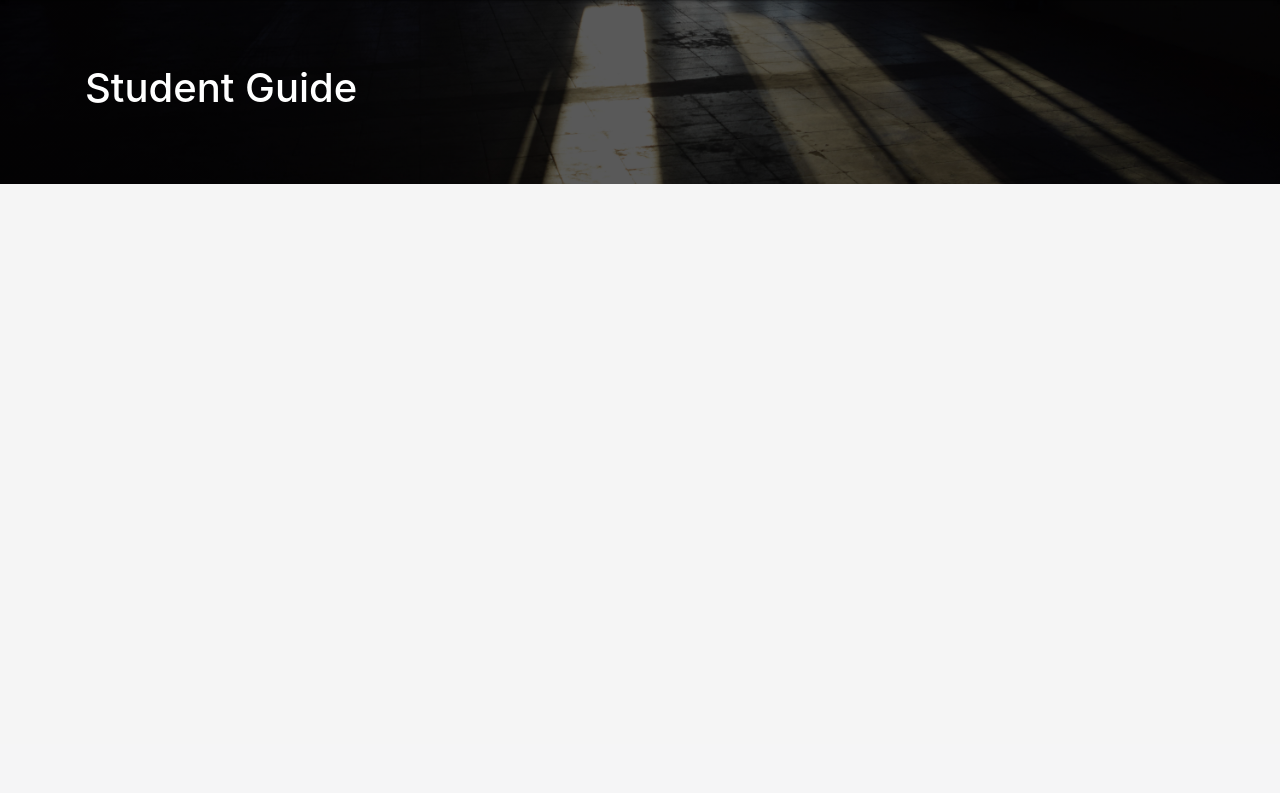
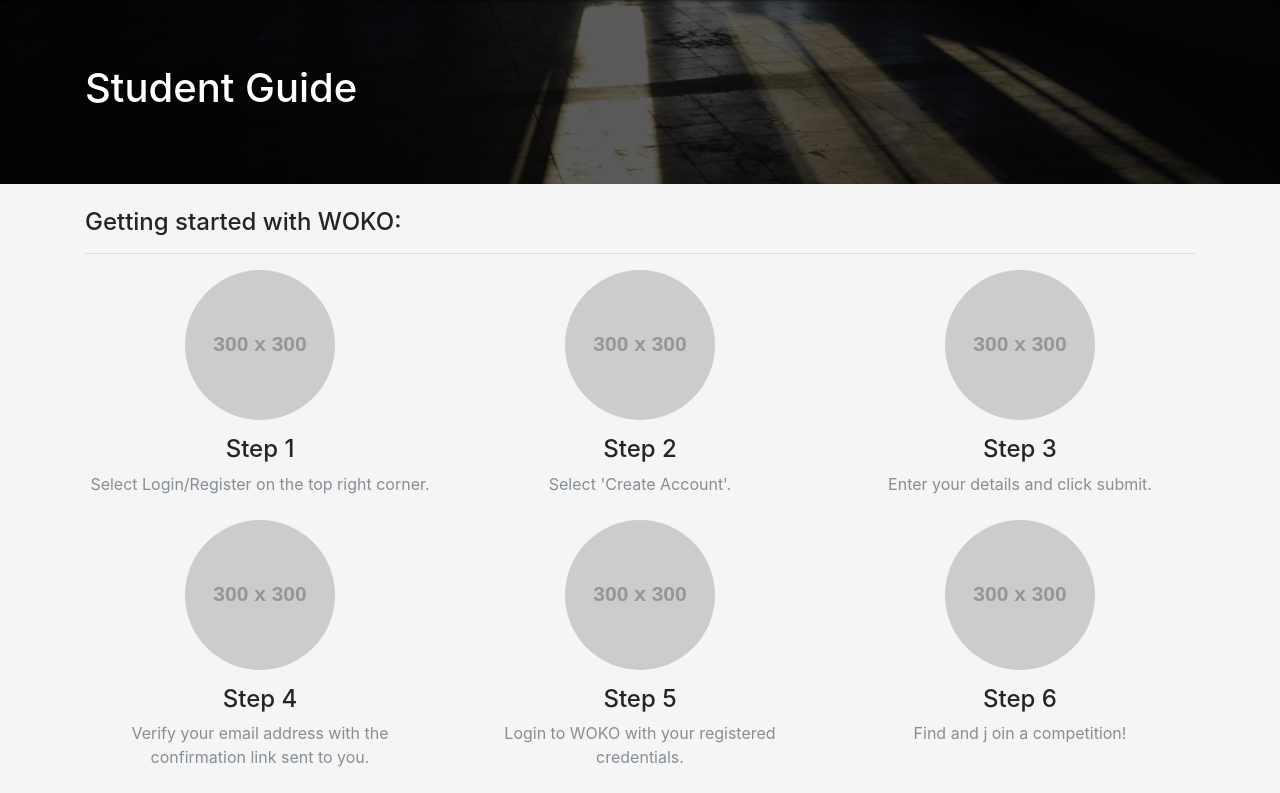
Before and after one commit to naseelemak/WOKO, a PHP site: page /guide-student.php in a window 1280 px wide. Shown: the part 56-849 px from the top of the page. Before the commit the page ends 240 px from the top, so only its background shows below. Run offline with PHP 8.4, Linux system fonts and the light colour scheme; grey boxes labelled with a size stand in for pictures from a placeholder-image service; some libraries are stand-ins or nearby versions.

Commit message:
Added two user guide pages and a confirmation page.

```diff
--- a/assets/css/style.css
+++ b/assets/css/style.css
@@ -374,3 +374,13 @@
 .competition-details-line {
     margin: 25px 0;
 }
+
+
+/* USER GUIDES */
+
+.guide-steps {
+    width: 150px;
+    height: auto;
+    border-radius: 50%;
+    margin-bottom: 15px;
+}
--- a/guide-student.php
+++ b/guide-student.php
@@ -8,20 +8,51 @@
 
 <div class="jumbotron jumbotron-fluid mb-4">
     <div class="container">
-        <h1 class="display-5"><?php echo $currentPage; ?></h1>
+        <h1 class="display-5">
+            <?php echo $currentPage; ?>
+        </h1>
     </div>
 </div>
 
 <div class="container mt-3">
 
+    <h4>Getting started with WOKO:</h4>
+    <hr>
+    <div class="row text-center">
+        <div class="col-lg-4 col-md-6 mb-2">
+            <img src="http://placehold.it/300x300/f6a5c0/ffffff?text=1" class="guide-steps">
+            <h4>Step 1</h4>
+            <p class="text-muted">Select Login/Register on the top right corner.</p>
+        </div>
+        <div class="col-lg-4 col-md-6 mb-2">
+            <img src="http://placehold.it/300x300/f48eb1/ffffff?text=2" class="guide-steps">
+            <h4>Step 2</h4>
+            <p class="text-muted">Select 'Create Account'.</p>
+        </div>
+        <div class="col-lg-4 col-md-6 mb-2">
+            <img src="http://placehold.it/300x300/f178a1/ffffff?text=3" class="guide-steps">
+            <h4>Step 3</h4>
+            <p class="text-muted">Enter your details and click submit.</p>
+        </div>
+        <div class="col-lg-4 col-md-6 mb-2">
+            <img src="http://placehold.it/300x300/ef6191/ffffff?text=4" class="guide-steps">
+            <h4>Step 4</h4>
+            <p class="text-muted">Verify your email address with the confirmation link sent to you.</p>
+        </div>
+        <div class="col-lg-4 col-md-6 mb-2">
+            <img src="http://placehold.it/300x300/ed4a82/ffffff?text=5" class="guide-steps">
+            <h4>Step 5</h4>
+            <p class="text-muted">Login to WOKO with your registered credentials.</p>
+        </div>
+        <div class="col-lg-4 col-md-6 mb-2">
+            <img src="http://placehold.it/300x300/eb3472/ffffff?text=6" class="guide-steps">
+            <h4>Step 6</h4>
+            <p class="text-muted">Find and j    oin a competition!</p>
+        </div>
+    </div>
 
 
-
-</div>
-
-
-
-<?php
+    <?php
 
 include 'misc/footer.php';
 
--- a/index.php
+++ b/index.php
@@ -37,7 +37,7 @@
                 </li>
             </a>
 
-            <a href="about.php" class="homepage-tips-item">
+            <a href="guide-student.php" class="homepage-tips-item">
                 <li>
                     <hr class="homepage-line">
                     <div>
```
Also changed, not shown: confirmation.php (added, +36 -0 lines), guide-organiser.php (+28 -9 lines), test.php (deleted, +0 -36 lines).
